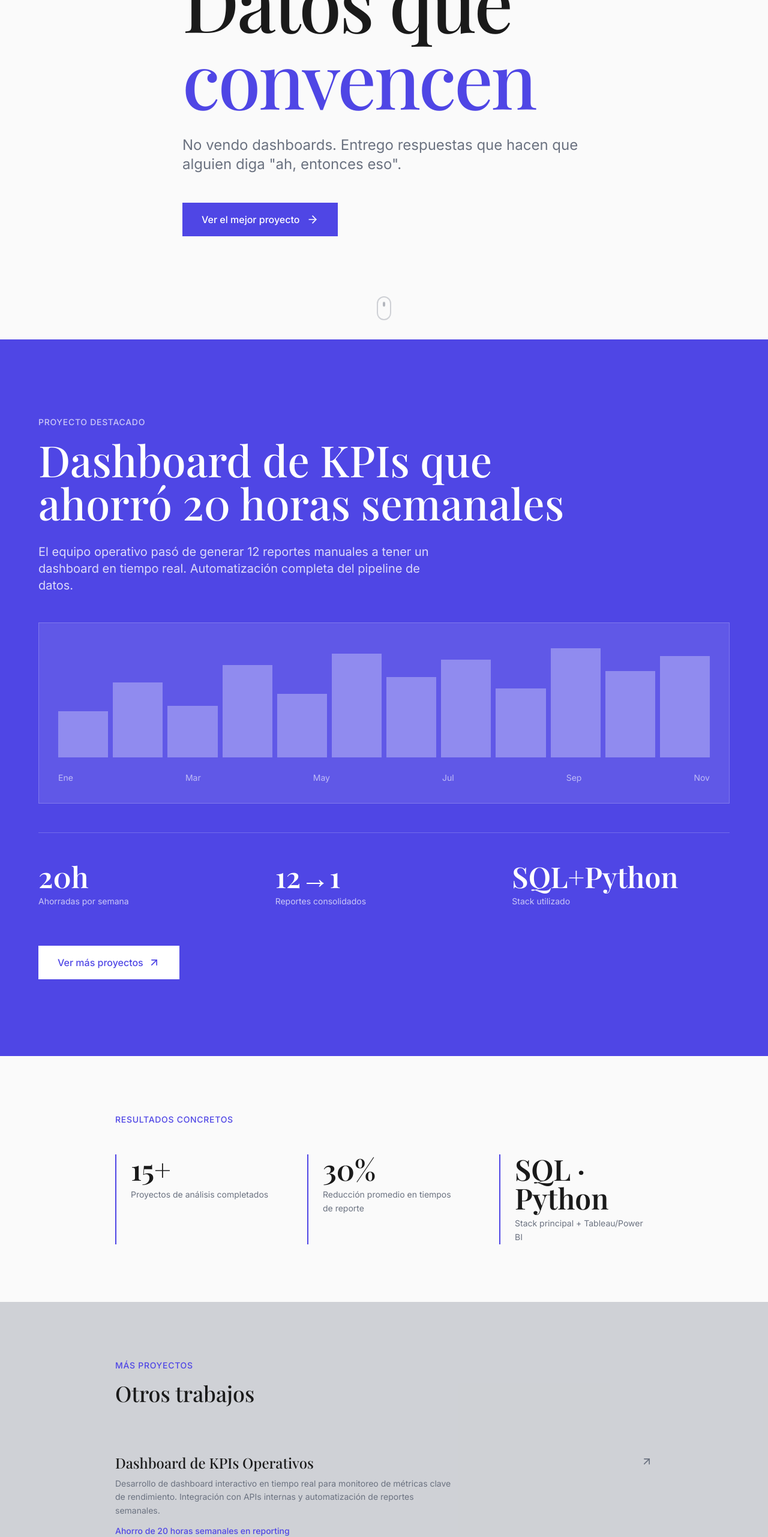
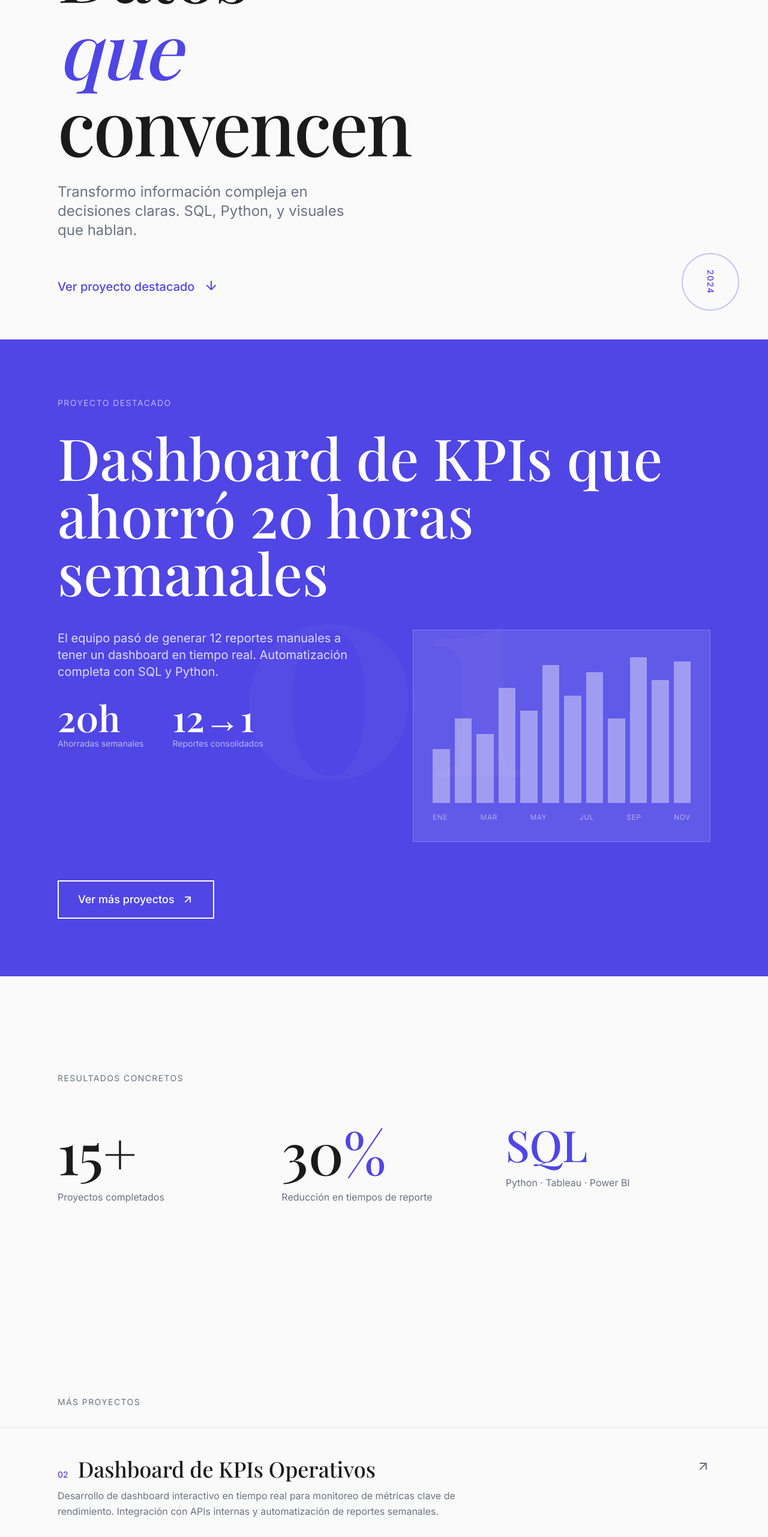
Before and after one commit to tonysoprano33/portfolio-lautaro-ortiz, a Next.js app: page / in a window 1280 px wide. Shown: the part 234-2797 px from the top of the page at 60% size. Built offline with nearby package versions, Linux system fonts and the light colour scheme.

Commit message:
feat: portfolio inolvidable - hero fullscreen, featured rompe flujo, jerarquia agresiva, identidad fuerte

```diff
--- a/src/components/Credibility.tsx
+++ b/src/components/Credibility.tsx
@@ -2,36 +2,35 @@
 
 export default function Credibility() {
   return (
-    <section className="py-24 px-4 sm:px-6 lg:px-8 bg-background">
-      <div className="max-w-4xl mx-auto">
-        {/* Section label */}
-        <p className="text-accent text-sm font-medium uppercase tracking-wider mb-12">
+    <section className="py-32 sm:py-40 px-6 sm:px-12 lg:px-24 bg-background">
+      <div>
+        <p className="text-muted-foreground text-sm tracking-widest uppercase mb-16">
           Resultados concretos
         </p>
 
-        <div className="grid grid-cols-1 sm:grid-cols-3 gap-10 sm:gap-16">
-          <div className="border-l-2 border-accent pl-6">
-            <p className="font-display text-4xl sm:text-5xl font-semibold text-primary mb-2">
+        <div className="grid grid-cols-1 sm:grid-cols-3 gap-12 sm:gap-8">
+          <div>
+            <p className="font-display text-6xl sm:text-7xl md:text-8xl font-medium text-primary mb-4">
               15+
             </p>
-            <p className="text-muted-foreground text-sm leading-relaxed">
-              Proyectos de análisis completados
+            <p className="text-muted-foreground text-base">
+              Proyectos completados
             </p>
           </div>
-          <div className="border-l-2 border-accent pl-6">
-            <p className="font-display text-4xl sm:text-5xl font-semibold text-primary mb-2">
-              30%
+          <div>
+            <p className="font-display text-6xl sm:text-7xl md:text-8xl font-medium text-primary mb-4">
+              30<span className="text-accent">%</span>
             </p>
-            <p className="text-muted-foreground text-sm leading-relaxed">
-              Reducción promedio en tiempos de reporte
+            <p className="text-muted-foreground text-base">
+              Reducción en tiempos de reporte
             </p>
           </div>
-          <div className="border-l-2 border-accent pl-6">
-            <p className="font-display text-4xl sm:text-5xl font-semibold text-primary mb-2">
-              SQL · Python
+          <div>
+            <p className="font-display text-5xl sm:text-6xl md:text-7xl font-medium text-accent mb-4">
+              SQL
             </p>
-            <p className="text-muted-foreground text-sm leading-relaxed">
-              Stack principal + Tableau/Power BI
+            <p className="text-muted-foreground text-base">
+              Python · Tableau · Power BI
             </p>
           </div>
         </div>
--- a/src/components/Featured.tsx
+++ b/src/components/Featured.tsx
@@ -4,38 +4,57 @@ import { ArrowUpRight } from "lucide-react";
 
 export default function Featured() {
   return (
-    <section id="featured" className="py-32 px-4 sm:px-6 lg:px-8 bg-accent text-accent-foreground">
-      <div className="max-w-6xl mx-auto">
+    <section id="featured" className="min-h-screen bg-accent text-accent-foreground flex flex-col justify-center px-6 sm:px-12 lg:px-24 py-24 relative overflow-hidden">
+      {/* Big background number - identidad */}
+      <div className="absolute top-1/2 left-1/2 -translate-x-1/2 -translate-y-1/2 text-[20rem] sm:text-[30rem] font-display font-bold text-accent-foreground/[0.03] select-none pointer-events-none">
+        01
+      </div>
+
+      {/* Content */}
+      <div className="relative z-10">
         {/* Label */}
-        <p className="text-accent-foreground/70 text-sm font-medium uppercase tracking-wider mb-4">
-          Proyecto destacado
+        <p className="text-accent-foreground/60 text-sm tracking-widest uppercase mb-8">
+          Proyecto Destacado
         </p>
 
-        {/* Title */}
-        <h2 className="font-display text-4xl sm:text-5xl md:text-6xl lg:text-7xl font-medium mb-8 leading-tight">
-          Dashboard de KPIs que<br />
-          ahorró 20 horas semanales
+        {/* TÍTULO ENORME */}
+        <h2 className="font-display text-5xl sm:text-6xl md:text-7xl lg:text-8xl font-medium leading-[0.9] mb-12 max-w-5xl">
+          Dashboard de KPIs que ahorró 20 horas semanales
         </h2>
 
-        {/* Description */}
-        <p className="text-accent-foreground/80 text-lg sm:text-xl max-w-2xl mb-12 leading-relaxed">
-          El equipo operativo pasó de generar 12 reportes manuales a tener
-          un dashboard en tiempo real. Automatización completa del pipeline de datos.
+        {/* Grid content */}
+        <div className="grid grid-cols-1 lg:grid-cols-2 gap-12 lg:gap-24">
+          {/* Left - description */}
+          <div>
+            <p className="text-accent-foreground/80 text-lg sm:text-xl leading-relaxed mb-8">
+              El equipo pasó de generar 12 reportes manuales a tener un dashboard en tiempo real. Automatización completa con SQL y Python.
             </p>
 
-        {/* Visual mock */}
-        <div className="bg-accent-foreground/10 backdrop-blur-sm border border-accent-foreground/20 p-6 sm:p-8 mb-12">
-          {/* Chart bars simulation */}
-          <div className="flex items-end gap-2 h-48 mb-6">
-            {[40, 65, 45, 80, 55, 90, 70, 85, 60, 95, 75, 88].map((h, i) => (
+            {/* Stats */}
+            <div className="flex flex-wrap gap-8 sm:gap-12">
+              <div>
+                <p className="font-display text-5xl sm:text-6xl font-semibold">20h</p>
+                <p className="text-accent-foreground/60 text-sm mt-1">Ahorradas semanales</p>
+              </div>
+              <div>
+                <p className="font-display text-5xl sm:text-6xl font-semibold">12→1</p>
+                <p className="text-accent-foreground/60 text-sm mt-1">Reportes consolidados</p>
+              </div>
+            </div>
+          </div>
+
+          {/* Right - visual */}
+          <div className="bg-accent-foreground/10 border border-accent-foreground/20 p-6 sm:p-8">
+            <div className="flex items-end gap-2 h-56 sm:h-64 mb-4">
+              {[35, 55, 45, 75, 60, 90, 70, 85, 55, 95, 80, 92].map((h, i) => (
                 <div
                   key={i}
-                className="flex-1 bg-accent-foreground/30 hover:bg-accent-foreground/50 transition-colors"
+                  className="flex-1 bg-accent-foreground/40 hover:bg-accent-foreground/60 transition-all duration-300"
                   style={{ height: `${h}%` }}
                 />
               ))}
             </div>
-          <div className="flex justify-between text-sm text-accent-foreground/60">
+            <div className="flex justify-between text-xs text-accent-foreground/50 uppercase tracking-wider">
               <span>Ene</span>
               <span>Mar</span>
               <span>May</span>
@@ -44,27 +63,12 @@ export default function Featured() {
               <span>Nov</span>
             </div>
           </div>
-
-        {/* Result highlight */}
-        <div className="grid grid-cols-1 sm:grid-cols-3 gap-8 border-t border-accent-foreground/20 pt-12">
-          <div>
-            <p className="font-display text-4xl sm:text-5xl font-semibold mb-2">20h</p>
-            <p className="text-accent-foreground/70 text-sm">Ahorradas por semana</p>
-          </div>
-          <div>
-            <p className="font-display text-4xl sm:text-5xl font-semibold mb-2">12→1</p>
-            <p className="text-accent-foreground/70 text-sm">Reportes consolidados</p>
-          </div>
-          <div>
-            <p className="font-display text-4xl sm:text-5xl font-semibold mb-2">SQL+Python</p>
-            <p className="text-accent-foreground/70 text-sm">Stack utilizado</p>
-          </div>
         </div>
 
-        {/* CTA */}
+        {/* CTA - bottom */}
         <a
           href="#projects"
-          className="inline-flex items-center gap-2 bg-accent-foreground text-accent px-8 py-4 mt-16 font-medium hover:opacity-90 transition-opacity"
+          className="inline-flex items-center gap-3 border-2 border-accent-foreground text-accent-foreground px-8 py-4 mt-16 text-lg font-medium hover:bg-accent-foreground hover:text-accent transition-colors"
         >
           Ver más proyectos
           <ArrowUpRight className="w-5 h-5" />
--- a/src/components/Hero.tsx
+++ b/src/components/Hero.tsx
@@ -1,41 +1,51 @@
 "use client";
 
-import { ArrowRight } from "lucide-react";
-import { useLanguage } from "@/hooks/useLanguage";
-import { translations } from "@/data/translations";
+import { ArrowDown } from "lucide-react";
 
 export default function Hero() {
-  const { lang } = useLanguage();
-  const t = translations[lang].hero;
+  return (
+    <section className="h-screen flex flex-col justify-center px-6 sm:px-12 lg:px-24 relative overflow-hidden">
+      {/* Background subtle pattern */}
+      <div className="absolute inset-0 -z-10 opacity-[0.03]">
+        <div className="absolute inset-0" style={{
+          backgroundImage: `radial-gradient(circle at 1px 1px, currentColor 1px, transparent 0)`,
+          backgroundSize: '40px 40px'
+        }} />
+      </div>
 
-  return (
-    <section className="min-h-screen flex flex-col justify-center px-4 sm:px-6 lg:px-8 relative">
-      <div className="max-w-5xl mx-auto">
-        {/* Main headline - AGRESIVO */}
-        <h1 className="font-display text-5xl sm:text-6xl md:text-7xl lg:text-8xl xl:text-9xl font-medium leading-[0.95] mb-8 tracking-tight">
-          Datos que<br />
-          <span className="text-accent">convencen</span>
+      {/* Main content - NO container, full bleed */}
+      <div>
+        {/* Pre-title */}
+        <p className="text-muted-foreground text-sm sm:text-base mb-6 tracking-widest uppercase">
+          Lautaro Ortiz / Data Analyst
+        </p>
+
+        {/* HEADLINE EXTREMO */}
+        <h1 className="font-display text-6xl sm:text-7xl md:text-8xl lg:text-9xl font-medium leading-[0.85] tracking-tight mb-8">
+          Datos<br />
+          <span className="text-accent italic">que</span><br />
+          convencen
         </h1>
 
-        {/* Subheadline - directo */}
-        <p className="text-muted-foreground text-lg sm:text-xl md:text-2xl max-w-2xl mb-12 leading-relaxed">
-          No vendo dashboards. Entrego respuestas que hacen que alguien diga "ah, entonces eso".
+        {/* Value prop - una línea nada más */}
+        <p className="text-muted-foreground text-lg sm:text-xl md:text-2xl max-w-lg leading-relaxed mb-16">
+          Transformo información compleja en decisiones claras. SQL, Python, y visuales que hablan.
         </p>
 
-        {/* Single CTA - prominente */}
+        {/* CTA - solo texto + flecha */}
         <a
           href="#featured"
-          className="inline-flex items-center gap-3 bg-accent text-accent-foreground px-8 py-4 rounded-none text-base font-medium hover:opacity-90 transition-opacity"
+          className="group inline-flex items-center gap-4 text-accent text-lg sm:text-xl font-medium hover:gap-6 transition-all"
         >
-          Ver el mejor proyecto
-          <ArrowRight className="w-5 h-5" />
+          Ver proyecto destacado
+          <ArrowDown className="w-6 h-6 animate-bounce" />
         </a>
       </div>
 
-      {/* Scroll hint minimal */}
-      <div className="absolute bottom-8 left-1/2 -translate-x-1/2">
-        <div className="w-6 h-10 border-2 border-muted-foreground/30 rounded-full flex justify-center pt-2">
-          <div className="w-1 h-2 bg-muted-foreground/50 rounded-full animate-bounce" />
+      {/* Corner detail - identidad */}
+      <div className="absolute bottom-6 right-6 sm:bottom-12 sm:right-12">
+        <div className="w-16 h-16 sm:w-24 sm:h-24 border-2 border-accent/30 rounded-full flex items-center justify-center">
+          <span className="text-accent text-xs sm:text-sm font-medium tracking-widest rotate-90">2024</span>
         </div>
       </div>
     </section>
--- a/src/components/Projects.tsx
+++ b/src/components/Projects.tsx
@@ -4,39 +4,35 @@ import { projects } from "@/data/projects";
 import { ArrowUpRight } from "lucide-react";
 
 export default function Projects() {
-  // Show remaining projects (skip first one which is featured)
   const otherProjects = projects.slice(1, 4);
 
   return (
-    <section id="projects" className="py-24 px-4 sm:px-6 lg:px-8 bg-muted/30">
-      <div className="max-w-4xl mx-auto">
-        <p className="text-accent text-sm font-medium uppercase tracking-wider mb-4">
+    <section id="projects" className="py-32 sm:py-40 px-6 sm:px-12 lg:px-24 bg-background">
+      <div>
+        <p className="text-muted-foreground text-sm tracking-widest uppercase mb-8">
           Más proyectos
         </p>
-        <h2 className="font-display text-3xl sm:text-4xl font-medium mb-12">
-          Otros trabajos
-        </h2>
 
-        <div className="space-y-0 divide-y divide-border">
-          {otherProjects.map((project) => (
+        <div className="space-y-0">
+          {otherProjects.map((project, index) => (
             <a
               key={project.id}
               href={project.githubUrl || "#"}
-              className="group block py-8 hover:pl-4 transition-all duration-300"
+              className="group block py-12 border-t border-border hover:bg-muted/30 transition-colors -mx-6 sm:-mx-12 lg:-mx-24 px-6 sm:px-12 lg:px-24"
             >
-              <div className="flex justify-between items-start gap-4">
-                <div>
-                  <h3 className="font-display text-xl sm:text-2xl font-medium group-hover:text-accent transition-colors mb-2">
-                    {project.title}
-                  </h3>
-                  <p className="text-muted-foreground text-sm leading-relaxed max-w-xl">
+              <div className="flex justify-between items-start gap-6">
+                <div className="flex-1">
+                  <div className="flex items-baseline gap-4 mb-3">
+                    <span className="text-accent text-sm font-medium">0{index + 2}</span>
+                    <h3 className="font-display text-2xl sm:text-3xl md:text-4xl font-medium group-hover:text-accent transition-colors">
+                      {project.title}
+                    </h3>
+                  </div>
+                  <p className="text-muted-foreground text-base leading-relaxed max-w-2xl">
                     {project.description}
                   </p>
-                  <p className="text-accent text-sm mt-3 font-medium">
-                    {project.results}
-                  </p>
                 </div>
-                <ArrowUpRight className="w-5 h-5 text-muted-foreground group-hover:text-accent transition-colors flex-shrink-0 mt-1" />
+                <ArrowUpRight className="w-6 h-6 text-muted-foreground group-hover:text-accent transition-colors flex-shrink-0 mt-1" />
               </div>
             </a>
           ))}
--- a/src/components/Skills.tsx
+++ b/src/components/Skills.tsx
@@ -2,13 +2,10 @@
 
 export default function Skills() {
   return (
-    <section className="py-12 px-4 sm:px-6 lg:px-8 border-t border-border">
-      <div className="max-w-4xl mx-auto">
-        <p className="text-muted-foreground text-sm">
-          <span className="text-primary font-medium">Stack:</span>{" "}
-          SQL · Python · Tableau · Power BI · Pandas · BigQuery · AWS · Git
-        </p>
-      </div>
+    <section className="py-8 px-6 sm:px-12 lg:px-24 border-t border-border bg-background">
+      <p className="text-muted-foreground text-sm tracking-wide">
+        Stack: <span className="text-primary">SQL · Python · Tableau · Power BI · Pandas · BigQuery · AWS · Git</span>
+      </p>
     </section>
   );
 }
```
Also changed, not shown: src/components/Contact.tsx (+14 -9 lines), src/components/Process.tsx (+24 -12 lines). Lines whose indentation alone changed are shown as unchanged.
